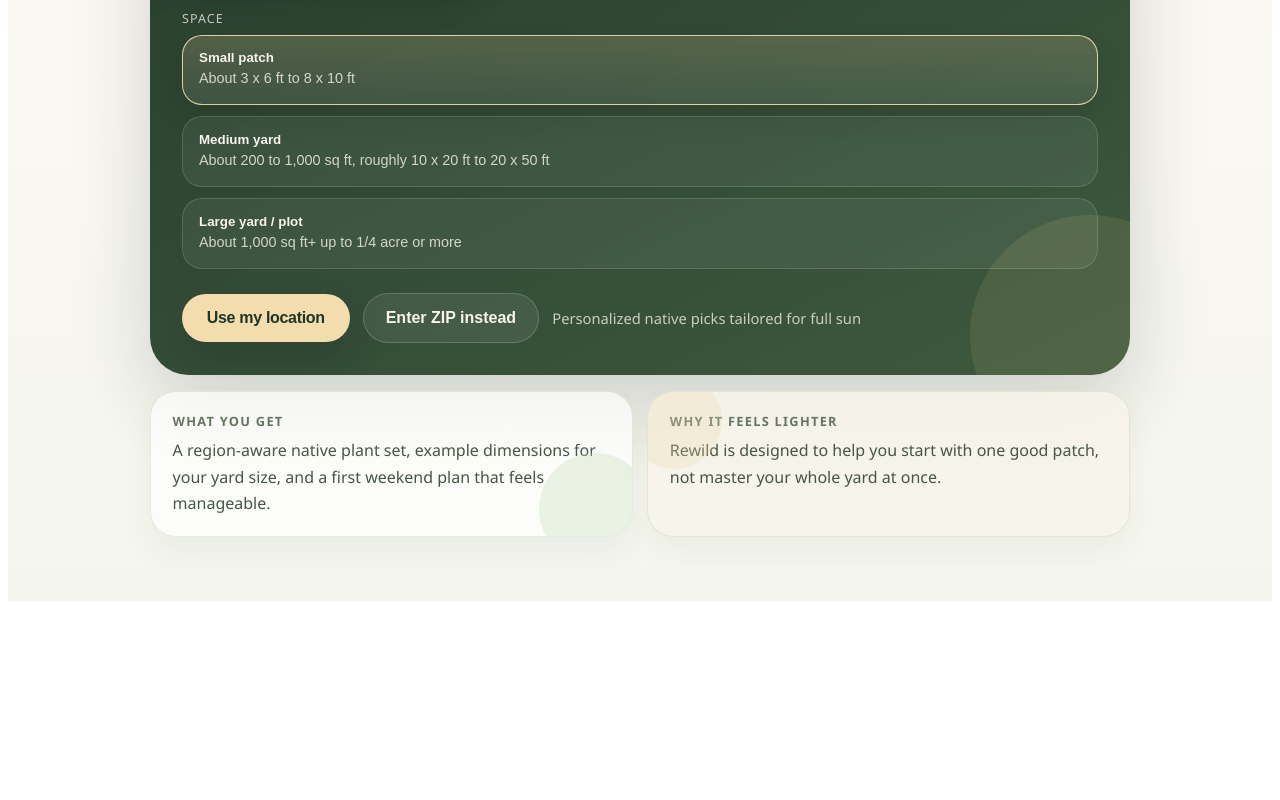
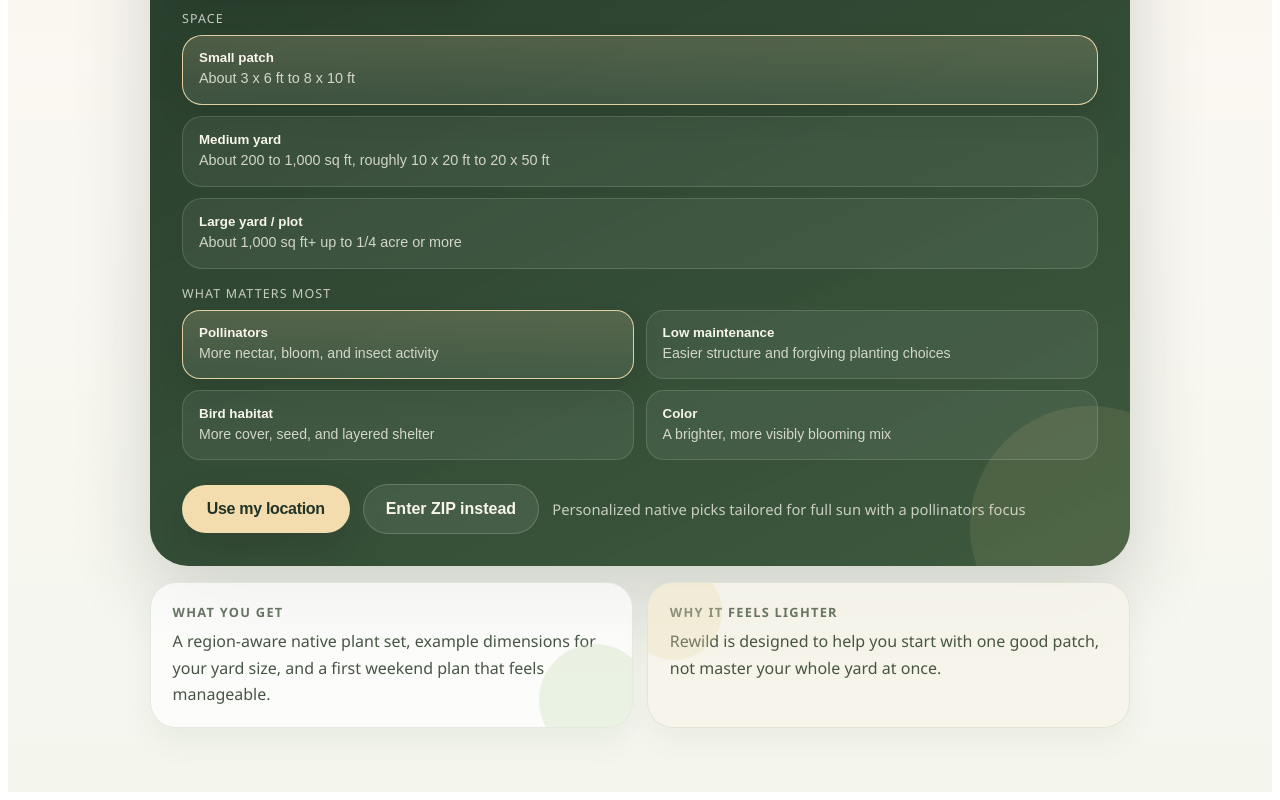
Before and after one commit to colleen-mcclowry/rewild-site, a Next.js app: page / in a window 1280 px wide. Shown: the part 695-1495 px from the top of the page. Before the commit the page ends 1304 px from the top, so only its background shows below. Built offline with nearby package versions, Linux system fonts and the light colour scheme.

Commit message:
Add goal-based personalization to plans

```diff
--- a/pages/api/plants.ts
+++ b/pages/api/plants.ts
@@ -2,6 +2,7 @@ import type { NextApiRequest, NextApiResponse } from "next";
 
 type SunPreference = "full-sun" | "part-shade" | "mostly-shade";
 type SpacePreference = "small-patch" | "medium-yard" | "large-yard";
+type GoalPreference = "pollinators" | "low-maintenance" | "bird-habitat" | "color";
 type RegionKey = "midwest" | "california" | "northeast";
 
 type Plant = {
@@ -22,6 +23,8 @@ type PlanDetails = {
   sunLabel: string;
   space: SpacePreference;
   spaceLabel: string;
+  goal: GoalPreference;
+  goalLabel: string;
   sizeRange: string;
   strategy: string;
   title: string;
@@ -47,6 +50,13 @@ const sunLabels: Record<SunPreference, string> = {
   "full-sun": "Full sun",
   "part-shade": "Part shade",
   "mostly-shade": "Mostly shade",
+};
+
+const goalLabels: Record<GoalPreference, string> = {
+  pollinators: "Pollinators",
+  "low-maintenance": "Low maintenance",
+  "bird-habitat": "Bird habitat",
+  color: "Color",
 };
 
 const spaceDetails: Record<
@@ -670,16 +680,30 @@ function parseSpacePreference(value: string | undefined): SpacePreference {
   return "small-patch";
 }
 
+function parseGoalPreference(value: string | undefined): GoalPreference {
+  if (
+    value === "pollinators" ||
+    value === "low-maintenance" ||
+    value === "bird-habitat" ||
+    value === "color"
+  ) {
+    return value;
+  }
+
+  return "pollinators";
+}
+
 function getPlantsForPlan(
   region: string,
   sun: SunPreference,
-  space: SpacePreference
+  space: SpacePreference,
+  goal: GoalPreference
 ): Plant[] {
   const regionKey = getRegionKey(region);
   const availablePlants = plantCatalog[regionKey][sun];
   const targetCount = spaceDetails[space].plantCount;
 
-  return availablePlants
+  const curatedPlants = availablePlants
     .map((plant) => {
       const curated = curatedImageByPlantName[plant.name];
 
@@ -689,7 +713,29 @@ function getPlantsForPlan(
 
       return { ...plant, ...curated } satisfies CuratedPlant;
     })
-    .filter((plant): plant is CuratedPlant => plant !== null)
+    .filter((plant): plant is CuratedPlant => plant !== null);
+
+  const goalScores: Record<GoalPreference, string[]> = {
+    pollinators: ["pollinator", "nectar", "bees", "butterfl", "hummingbird", "insect"],
+    "low-maintenance": ["forgiving", "tough", "reliable", "structure", "durable", "groundcover"],
+    "bird-habitat": ["seed", "shelter", "structure", "habitat", "cover", "grass"],
+    color: ["bright", "color", "bloom", "flowers", "cheerful", "bold"],
+  };
+
+  const rankedPlants = curatedPlants
+    .map((plant) => {
+      const haystack = `${plant.benefit} ${plant.notes}`.toLowerCase();
+      const score = goalScores[goal].reduce(
+        (sum, keyword) => sum + (haystack.includes(keyword) ? 1 : 0),
+        0
+      );
+
+      return { plant, score };
+    })
+    .sort((a, b) => b.score - a.score)
+    .map((entry) => entry.plant);
+
+  return rankedPlants
     .slice(0, targetCount)
     .map((plant, index) => {
     const role =
@@ -706,6 +752,7 @@ function getPlantsForPlan(
     const fitReasons = [
       `${sunLabels[sun]} conditions`,
       `${spaceDetails[space].label.toLowerCase()} scale`,
+      `${goalLabels[goal].toLowerCase()} focus`,
       index === 0 ? "fast visual payoff" : index === targetCount - 1 ? "structure and habitat" : "supports pollinators and flow",
     ];
     const placementNote = `${placementPrefix[space]} ${spaceDetails[space].strategy}`;
@@ -722,7 +769,8 @@ function getPlantsForPlan(
 function buildPlanDetails(
   region: string,
   sun: SunPreference,
-  space: SpacePreference
+  space: SpacePreference,
+  goal: GoalPreference
 ): PlanDetails {
   const regionLabel = region === "Your Region" ? "your area" : region;
   const spaceInfo = spaceDetails[space];
@@ -732,9 +780,11 @@ function buildPlanDetails(
     sunLabel: sunLabels[sun],
     space,
     spaceLabel: spaceInfo.label,
+    goal,
+    goalLabel: goalLabels[goal],
     sizeRange: spaceInfo.sizeRange,
     strategy: spaceInfo.strategy,
-    title: `${sunLabels[sun]} plan for ${regionLabel}`,
+    title: `${goalLabels[goal]} plan for ${regionLabel}`,
   };
 }
 
@@ -750,11 +800,14 @@ export default function handler(
   const space = parseSpacePreference(
     typeof req.query.space === "string" ? req.query.space : undefined
   );
+  const goal = parseGoalPreference(
+    typeof req.query.goal === "string" ? req.query.goal : undefined
+  );
   const resolvedRegion = getRegionFromQuery(region, zip);
 
   res.status(200).json({
     ecosystem: getEcosystemLabel(resolvedRegion),
-    plants: getPlantsForPlan(resolvedRegion, sun, space),
-    plan: buildPlanDetails(resolvedRegion, sun, space),
+    plants: getPlantsForPlan(resolvedRegion, sun, space, goal),
+    plan: buildPlanDetails(resolvedRegion, sun, space, goal),
   });
 }
--- a/pages/index.tsx
+++ b/pages/index.tsx
@@ -3,6 +3,7 @@ import { useRouter } from "next/router";
 
 type SunPreference = "full-sun" | "part-shade" | "mostly-shade";
 type SpacePreference = "small-patch" | "medium-yard" | "large-yard";
+type GoalPreference = "pollinators" | "low-maintenance" | "bird-habitat" | "color";
 
 const sunOptions: Array<{ value: SunPreference; label: string; notes: string }> = [
   {
@@ -40,11 +41,35 @@ const spaceOptions: Array<{ value: SpacePreference; label: string; notes: string
   },
 ];
 
+const goalOptions: Array<{ value: GoalPreference; label: string; notes: string }> = [
+  {
+    value: "pollinators",
+    label: "Pollinators",
+    notes: "More nectar, bloom, and insect activity",
+  },
+  {
+    value: "low-maintenance",
+    label: "Low maintenance",
+    notes: "Easier structure and forgiving planting choices",
+  },
+  {
+    value: "bird-habitat",
+    label: "Bird habitat",
+    notes: "More cover, seed, and layered shelter",
+  },
+  {
+    value: "color",
+    label: "Color",
+    notes: "A brighter, more visibly blooming mix",
+  },
+];
+
 export default function Home() {
   const [zip, setZip] = useState("");
   const [showZip, setShowZip] = useState(false);
   const [sun, setSun] = useState<SunPreference>("full-sun");
   const [space, setSpace] = useState<SpacePreference>("small-patch");
+  const [goal, setGoal] = useState<GoalPreference>("pollinators");
   const router = useRouter();
 
   const buildPlanUrl = (params: Record<string, string>) => {
@@ -52,6 +77,7 @@ export default function Home() {
       ...params,
       sun,
       space,
+      goal,
     });
 
     return `/plan?${search.toString()}`;
@@ -384,6 +410,58 @@ export default function Home() {
                 })}
               </div>
             </div>
+
+            <div>
+              <p
+                style={{
+                  margin: "0 0 0.5rem",
+                  fontSize: "0.78rem",
+                  letterSpacing: "0.09em",
+                  textTransform: "uppercase",
+                  opacity: 0.76,
+                }}
+              >
+                What matters most
+              </p>
+              <div
+                style={{
+                  display: "grid",
+                  gridTemplateColumns: "repeat(2, minmax(0, 1fr))",
+                  gap: "0.7rem",
+                }}
+              >
+                {goalOptions.map((option) => {
+                  const isActive = option.value === goal;
+
+                  return (
+                    <button
+                      key={option.value}
+                      type="button"
+                      onClick={() => setGoal(option.value)}
+                      style={{
+                        textAlign: "left",
+                        borderRadius: "18px",
+                        border: isActive
+                          ? "1px solid rgba(243, 221, 175, 0.9)"
+                          : "1px solid rgba(255,255,255,0.14)",
+                        background: isActive
+                          ? "linear-gradient(180deg, rgba(243, 221, 175, 0.18), rgba(255,255,255,0.08))"
+                          : "rgba(255,255,255,0.06)",
+                        color: "#f8f5ec",
+                        padding: "0.9rem 1rem",
+                        cursor: "pointer",
+                        boxShadow: isActive ? "0 12px 26px rgba(19, 29, 21, 0.16)" : "none",
+                      }}
+                    >
+                      <div style={{ fontWeight: 700, marginBottom: "0.2rem" }}>{option.label}</div>
+                      <div style={{ fontSize: "0.88rem", opacity: 0.8, lineHeight: 1.45 }}>
+                        {option.notes}
+                      </div>
+                    </button>
+                  );
+                })}
+              </div>
+            </div>
           </div>
 
           <div
@@ -440,7 +518,8 @@ export default function Home() {
               }}
             >
               Personalized native picks tailored for{" "}
-              {sunOptions.find((option) => option.value === sun)?.label.toLowerCase()}
+              {sunOptions.find((option) => option.value === sun)?.label.toLowerCase()} with a{" "}
+              {goalOptions.find((option) => option.value === goal)?.label.toLowerCase()} focus
             </p>
           </div>
         </section>
```
Also changed, not shown: pages/plan.tsx (+39 -4 lines).
